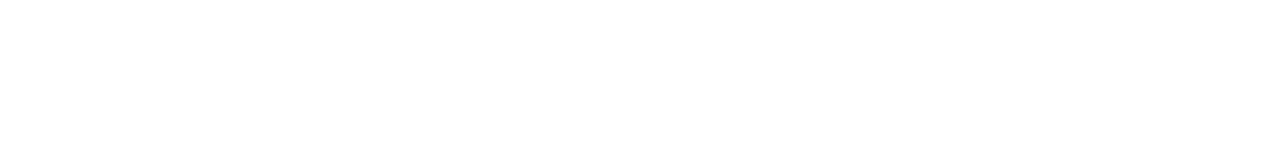
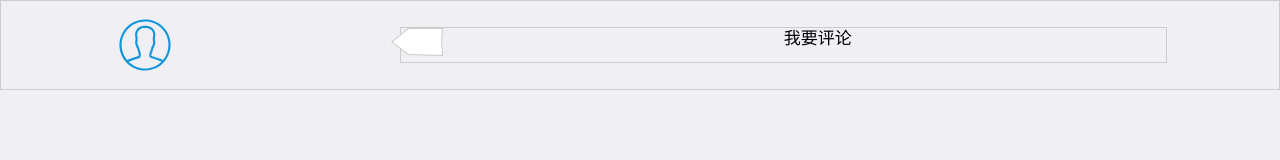
Before and after one commit to IIIIIIIIF/four, a plain HTML site: page pages/gamedetailsText.html in a window 1280 px wide. Drawn offline with Linux system fonts and the light colour scheme.

Commit message:
20190527

```diff
--- a/css/main.css
+++ b/css/main.css
@@ -314,4 +314,37 @@
 		justify-content: space-around;
 		align-items: center;
 	}
-		/* 游戏详情 end*/
+	.commentTop{
+		width: 100%;
+		height: 7.5rem;
+		border: 1px solid #CCCCCC;
+		display: flex;
+		flex-direction: row;
+		justify-content: space-around;
+		align-items: center;
+		position: relative;
+	}
+	.commentTopBox{
+		width: 60%;
+		height: 40%;
+		position: relative;
+		border: 1px solid #CCCCCC;
+	}
+	.ct-box{
+		position: absolute;
+		top: 0;
+		left: -0.833333rem;
+	}
+	#commentText{
+		position: absolute;
+		top: 0;
+		left: 50%;
+
+	}
+
+
+
+
+
+
+		/* 详情 end*/
--- a/pages/gamedetailsText.html
+++ b/pages/gamedetailsText.html
@@ -2,8 +2,32 @@
 <html>
 	<head>
 		<meta charset="utf-8">
-		<title></title>
+		<meta name="viewport" content="width=device-width,initial-scale=1,minimum-scale=1,maximum-scale=1,user-scalable=no" />
+		<link href="../css/mui.css" rel="stylesheet" />
+		<link rel="stylesheet" type="text/css" href="../css/main.css"/>
+		<title>评论</title>
 	</head>
 	<body>
+		<div class="mui-content">
+			<div class="commentTop">
+				<img src="../imgs/u883.png" >
+				<div class="commentTopBox">
+					<img src="../imgs/u877.png" class="ct-box">
+					<span id="commentText">
+						我要评论
+					</span>
+				</div>
+
+
+			</div>
+
+			<div class="commentList">
+
+			</div>
+
+
+		</div>
+		<script src="../js/mui.min.js"></script>
+		<script src="../js/vue.js" type="text/javascript" charset="utf-8"></script>
 	</body>
 </html>
```
Also changed, not shown: pages/gamedetailsAbs.html (+54 -1 lines), pages/main.html (+14 -4 lines), imgs/u742.png (added), imgs/u866.png (added), imgs/u877.png (added), imgs/u883.png (added).
